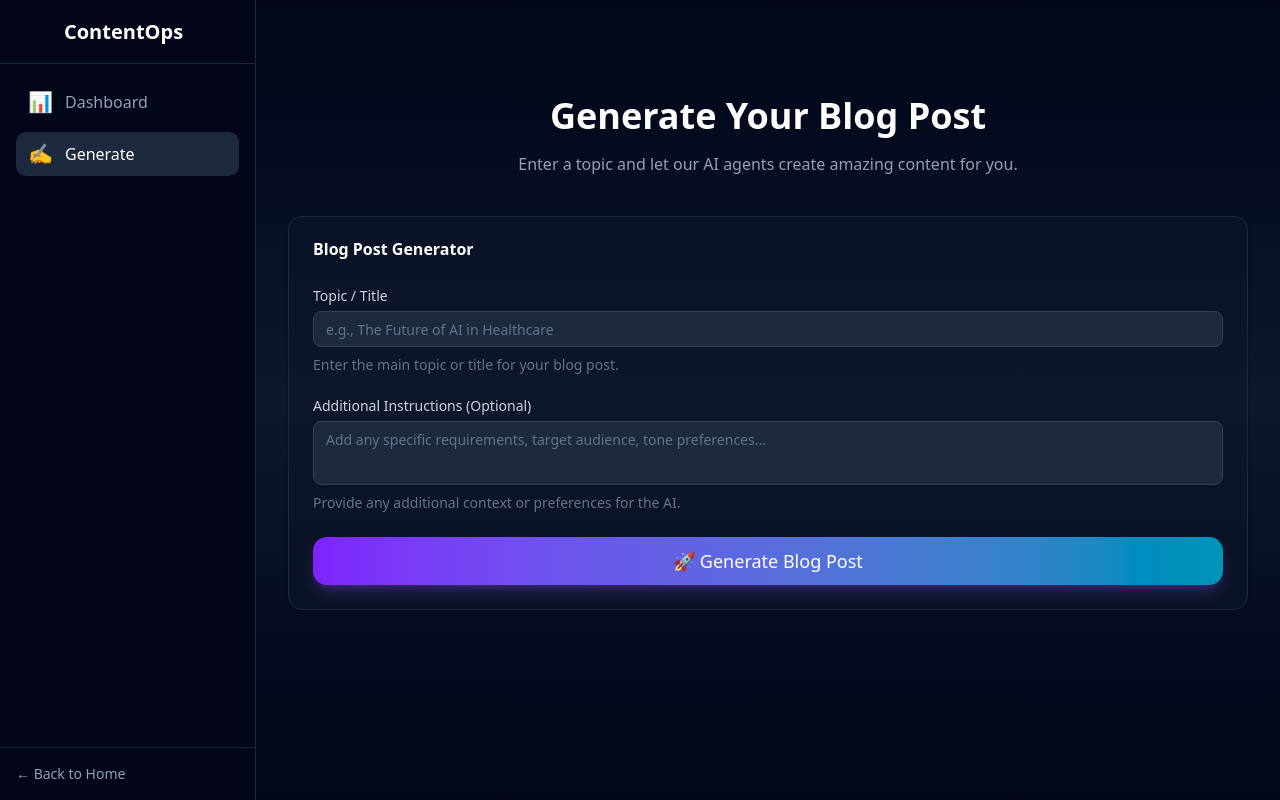
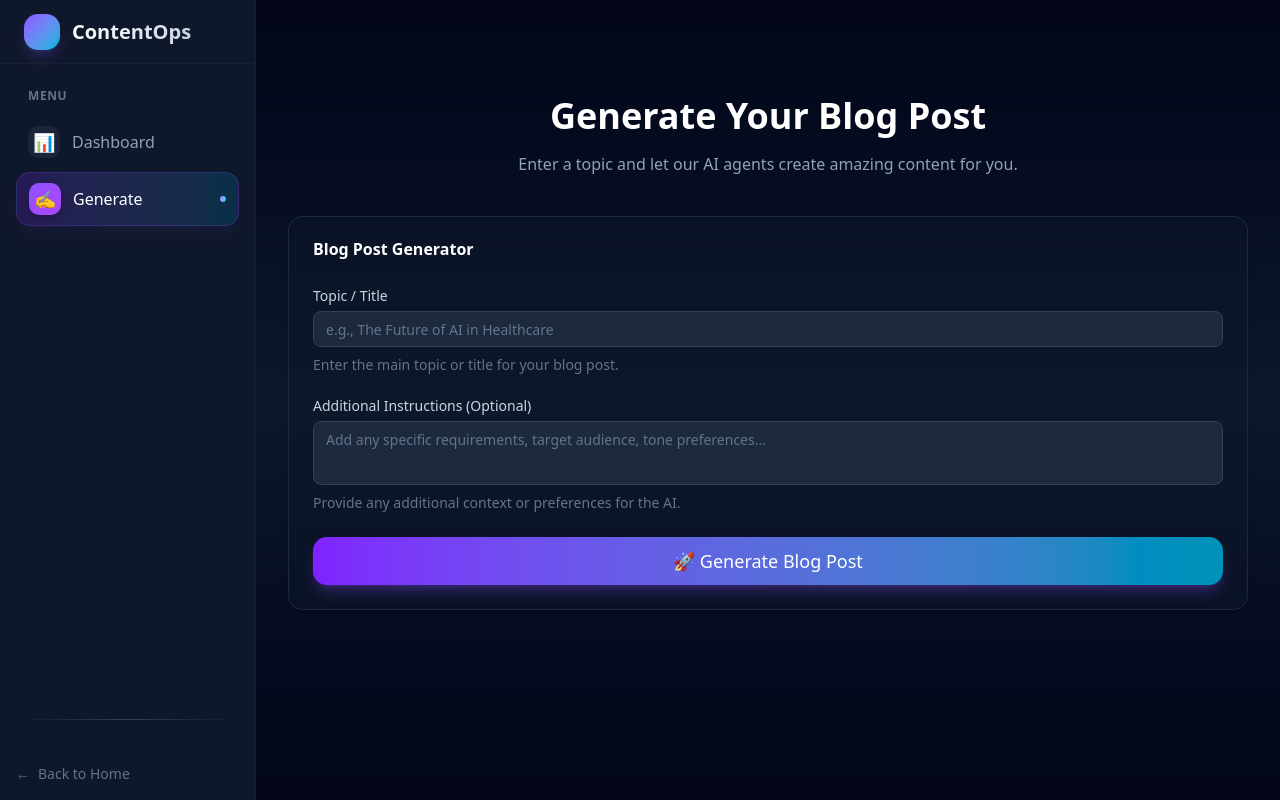
Before and after one commit to vusal5555/ai-blogpost-generator-frontend, a Next.js app: page /generate in a window 1280 px wide. Built offline with nearby package versions, Linux system fonts and the light colour scheme.

Commit message:
changed sidebar style

```diff
--- a/app/(app)/timeline/[runId]/page.tsx
+++ b/app/(app)/timeline/[runId]/page.tsx
@@ -290,39 +290,9 @@ ${finalPost}
 
   return (
     <div className="min-h-screen bg-linear-to-b from-slate-950 via-slate-900 to-slate-950">
-      {/* Navigation */}
-      <nav className="border-b border-slate-800/50 backdrop-blur-sm fixed w-full z-50 bg-slate-950/80">
-        <div className="max-w-7xl mx-auto px-4 sm:px-6 lg:px-8">
-          <div className="flex justify-between items-center h-16">
-            <Link href="/" className="flex items-center gap-2">
-              <div className="w-8 h-8 bg-linear-to-br from-violet-500 to-cyan-500 rounded-lg" />
-              <span className="text-xl font-bold text-white">ContentOps</span>
-            </Link>
-            <div className="flex gap-3">
-              <Link href="/generate">
-                <Button
-                  variant="outline"
-                  className="border-slate-700 text-slate-600 hover:bg-slate-800 hover:text-white cursor-pointer"
-                >
-                  New Post
-                </Button>
-              </Link>
-              <Link href="/dashboard">
-                <Button
-                  variant="outline"
-                  className="border-slate-700 text-slate-600 hover:bg-slate-800 hover:text-white cursor-pointer"
-                >
-                  Dashboard
-                </Button>
-              </Link>
-            </div>
-          </div>
-        </div>
-      </nav>
-
       {/* Main Content */}
       <main className="pt-24 pb-12 px-4 sm:px-6 lg:px-8">
-        <div className="max-w-4xl mx-auto">
+        <div className="max-w-7xl mx-auto">
           {/* Run Header */}
           {run && (
             <div className="mb-8">
@@ -500,7 +470,7 @@ ${finalPost}
                     </Button>
                     <Button
                       onClick={exportAsMarkdown}
-                      className="bg-white text-slate-900 hover:bg-slate-100"
+                      className="bg-white text-slate-900 hover:bg-slate-100 cursor-pointer"
                     >
                       💾 Download
                     </Button>
--- a/components/Sidebar.tsx
+++ b/components/Sidebar.tsx
@@ -9,17 +9,20 @@ const sidebarItems = [
     title: "Dashboard",
     href: "/dashboard",
     icon: "📊",
+    gradient: "from-blue-500 to-cyan-500",
   },
   {
     title: "Generate",
     href: "/generate",
     icon: "✍️",
+    gradient: "from-violet-500 to-purple-500",
   },
   {
     title: "Timeline",
     href: "/timeline",
     icon: "📜",
-    disabled: true, // We'll handle this differently
+    gradient: "from-amber-500 to-orange-500",
+    disabled: true,
   },
 ];
 
@@ -27,17 +30,22 @@ export function Sidebar() {
   const pathname = usePathname();
 
   return (
-    <aside className="fixed left-0 top-0 z-40 h-screen w-64 border-r border-slate-800 bg-slate-950">
+    <aside className="fixed left-0 top-0 z-40 h-screen w-64 border-r border-slate-800/50 bg-slate-900">
       {/* Logo/Brand */}
-      <div className="flex h-16 items-center border-b border-slate-800 px-6">
-        <Link href="/" className="flex items-center gap-2">
-          <div className="w-8 h-8 bg-linear-from-violet-500 to-cyan-500 rounded-lg" />
-          <span className="text-xl font-bold text-white">ContentOps</span>
+      <div className="flex h-16 items-center border-b border-slate-800/50 px-6">
+        <Link href="/" className="flex items-center gap-3 group">
+          <div className="w-9 h-9 bg-linear-to-br from-violet-500 to-cyan-500 rounded-xl shadow-lg shadow-violet-500/20 group-hover:shadow-violet-500/40 transition-all group-hover:scale-105" />
+          <span className="text-xl font-bold bg-linear-to-r from-white to-slate-300 bg-clip-text text-transparent">
+            ContentOps
+          </span>
         </Link>
       </div>
 
       {/* Navigation */}
-      <nav className="space-y-2 p-4">
+      <nav className="space-y-1 p-4 mt-2">
+        <p className="text-xs font-semibold text-slate-500 uppercase tracking-wider px-3 mb-3">
+          Menu
+        </p>
         {sidebarItems.map((item) => {
           if (item.disabled) return null;
 
@@ -49,24 +57,46 @@ export function Sidebar() {
               key={item.href}
               href={item.href}
               className={cn(
-                "flex items-center gap-3 rounded-lg px-3 py-2 text-slate-400 transition-all hover:text-white hover:bg-slate-800",
-                isActive && "bg-slate-800 text-white"
+                "flex items-center gap-3 rounded-xl px-3 py-2.5 text-slate-400 transition-all duration-200 hover:text-white group",
+                isActive
+                  ? "bg-linear-to-r from-violet-600/20 to-cyan-600/20 text-white border border-violet-500/20 shadow-lg shadow-violet-500/5"
+                  : "hover:bg-slate-800/50"
               )}
             >
-              <span className="text-xl">{item.icon}</span>
+              <div
+                className={cn(
+                  "w-8 h-8 rounded-lg flex items-center justify-center text-lg transition-all",
+                  isActive
+                    ? `bg-linear-to-br ${item.gradient} shadow-md`
+                    : "bg-slate-800/80 group-hover:bg-slate-700/80"
+                )}
+              >
+                {item.icon}
+              </div>
               <span className="font-medium">{item.title}</span>
+              {isActive && (
+                <div className="ml-auto w-1.5 h-1.5 rounded-full bg-linear-to-r from-violet-400 to-cyan-400" />
+              )}
             </Link>
           );
         })}
       </nav>
 
+      {/* Decorative gradient line */}
+      <div className="absolute bottom-20 left-4 right-4">
+        <div className="h-px bg-linear-to-r from-transparent via-slate-700 to-transparent" />
+      </div>
+
       {/* Footer */}
-      <div className="absolute bottom-0 left-0 right-0 border-t border-slate-800 p-4">
+      <div className="absolute bottom-0 left-0 right-0 p-4">
         <Link
           href="/"
-          className="flex items-center gap-2 text-sm text-slate-400 hover:text-white transition"
+          className="flex items-center gap-2 text-sm text-slate-500 hover:text-violet-400 transition-colors duration-200 group"
         >
-          ← Back to Home
+          <span className="group-hover:-translate-x-1 transition-transform duration-200">
+            ←
+          </span>
+          <span>Back to Home</span>
         </Link>
       </div>
     </aside>
```
